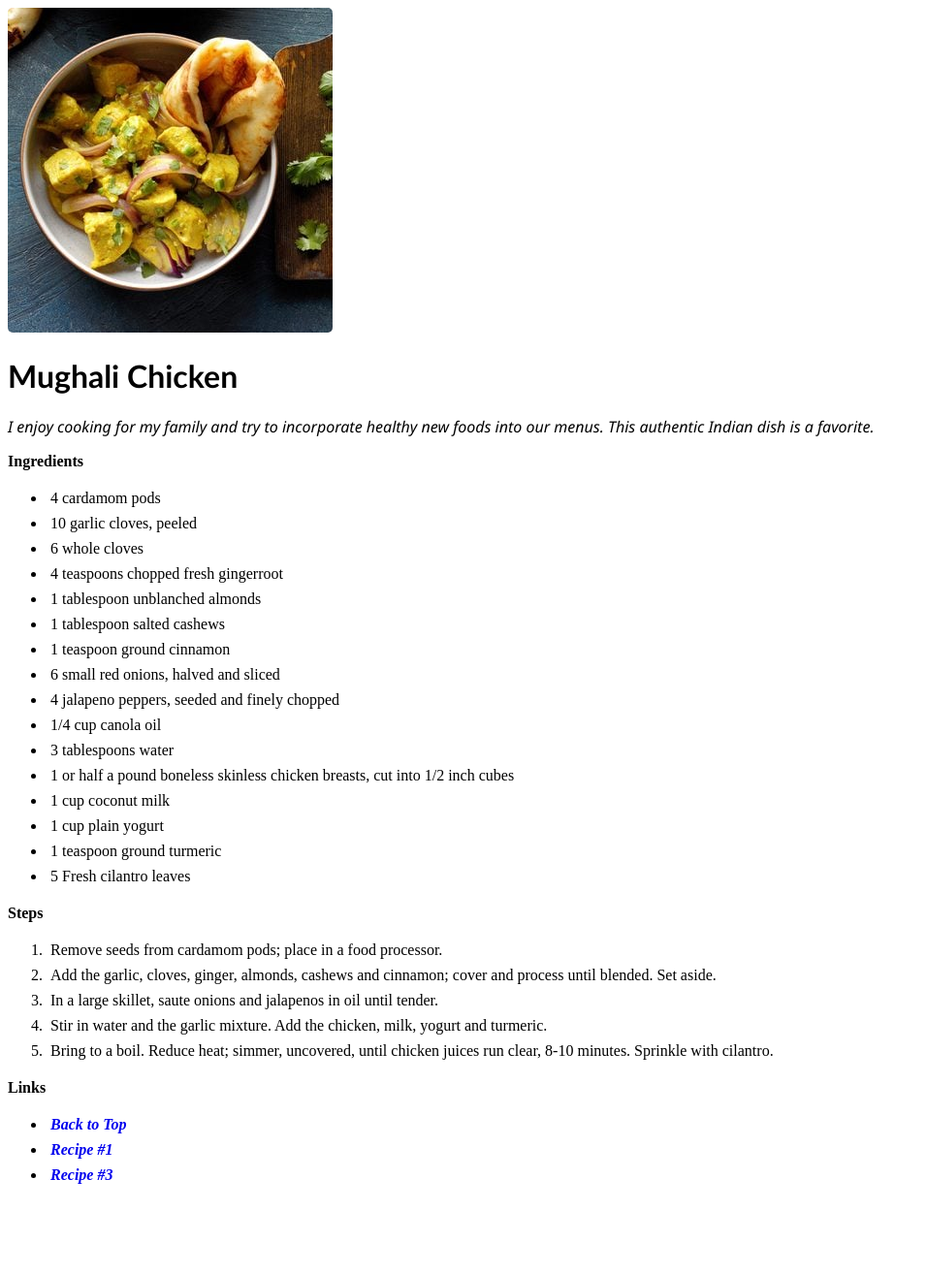
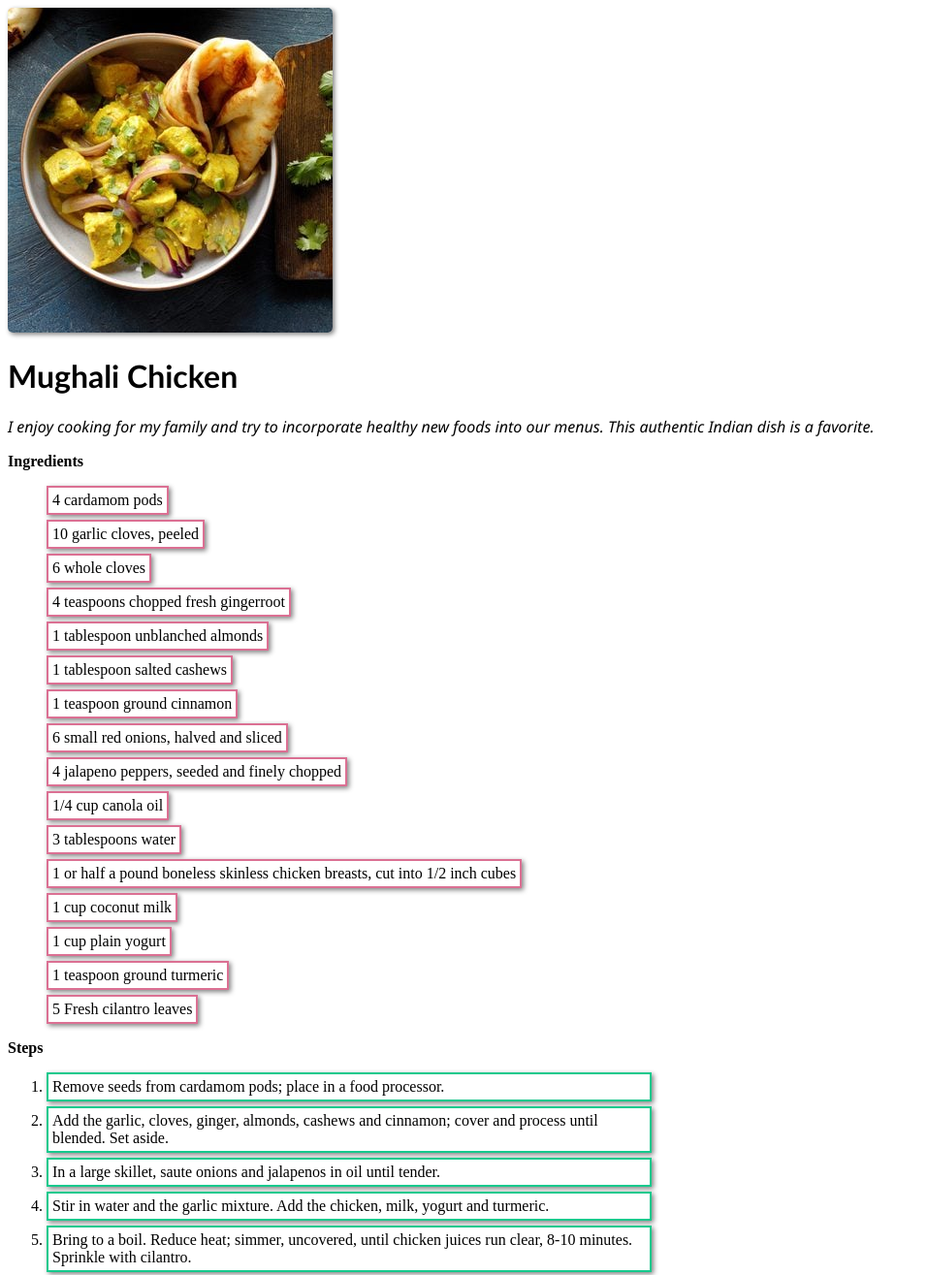
Before and after one commit to Mayank-https/learn-modular-webpack, a plain HTML site: page pages/page-2.html in a window 1280 px wide. Shown: the top 1315 px of the page at 97% size, without its empty margins (0-956 px from the left). Before the commit the page ends 1241 px from the top, so only its background shows below. Drawn offline with Linux system fonts and the light colour scheme.

Commit message:
style: update simple.css to improve page styling

```diff
--- a/page-2.html
+++ b/pages/page-2.html
@@ -5,10 +5,10 @@
     <link rel="icon" href="images/recipe-book.png" sizes="16x16 32x32 48x48">
     <title>Odin recipes</title>
     <meta name="viewport" content="width=content-width">
-    <link rel="stylesheet" href="styles/simple.css">
+    <link rel="stylesheet" href="../styles/simple.css">
   </head>
   <body>
-      <img src="images/Mughali-Chicken.jpg" alt="Mughali-Chicken" width="335" style="border-radius: 5px;">
+      <img src="../images/Mughali-Chicken.jpg" alt="Mughali-Chicken" width="335" style="border-radius: 5px;">
       <h1 id="#top">Mughali Chicken</h1>
       <p>
         <i>I enjoy cooking for my family and try to incorporate healthy new foods into our menus. This authentic Indian dish is a favorite.</i>
@@ -51,9 +51,9 @@
           </li>
         </ol>
         <span>Links</span>
-        <ul>
+        <ul class="links">
           <li><a href="#top">Back to Top</a></li>
-          <li><a href="index.html">Recipe #1</a></li>
+          <li><a href="../index.html">Recipe #1</a></li>
           <li><a href="page-3.html">Recipe #3</a></li>
         </ul>
   </body>
--- a/styles/simple.css
+++ b/styles/simple.css
@@ -1,17 +1,53 @@
-h1 {
+  h1 {
     font-family: 'Gill Sans', 'Gill Sans MT', Calibri, 'Trebuchet MS', sans-serif;
   }
+
   p {
     font-family: 'Segoe UI', Tahoma, Geneva, Verdana, sans-serif;
   }
+
   span {
     font-weight: bold;
   }
+
+  img {
+    box-shadow: 2px 2px 5px gray;
+  }
+
   li {
     padding: 0.25rem;
+    margin-bottom: 5px;
+    width:fit-content;
+    border: solid 2px;
+    box-shadow: 2px 2px 5px gray;
   }
-  a {
-    text-decoration: none;
+
+  ul li {
+    list-style: none;
+    border-color: palevioletred;
+  }
+
+  ol li {
+    border-color: rgb(21, 201, 141);
+    width: 50%;
+  }
+
+  @media screen and (max-width: 750px) {
+    ol li {
+    width: 90%;
+  }
+}
+
+.links li {
     font-weight: bold;
     font-style: italic;
+    border: none;
+    background-color: black;
+    display: inline;
+    margin-right: 4rem;
   }
+
+  a {
+    color: white;
+    text-decoration: none;
+  }
```
Also changed, not shown: index.html (+3 -3 lines), pages/page-3.html (renamed from page-3.html, +4 -4 lines), pages/final.html (renamed from final.html).
